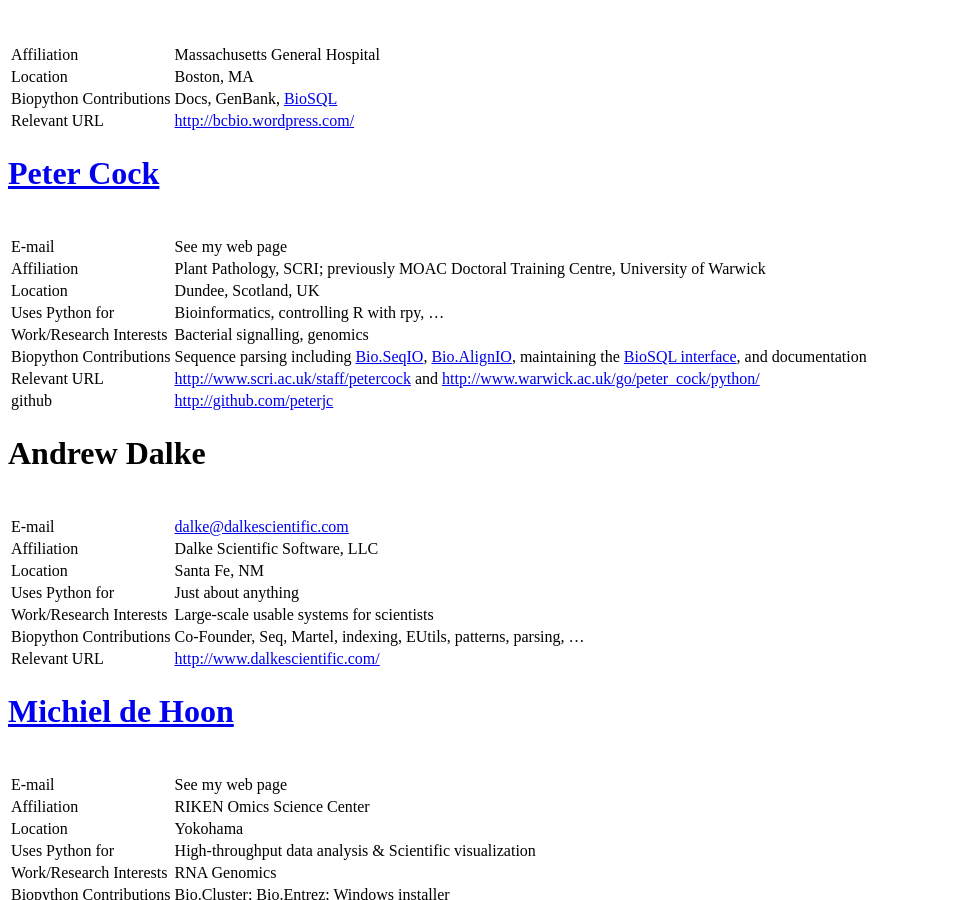
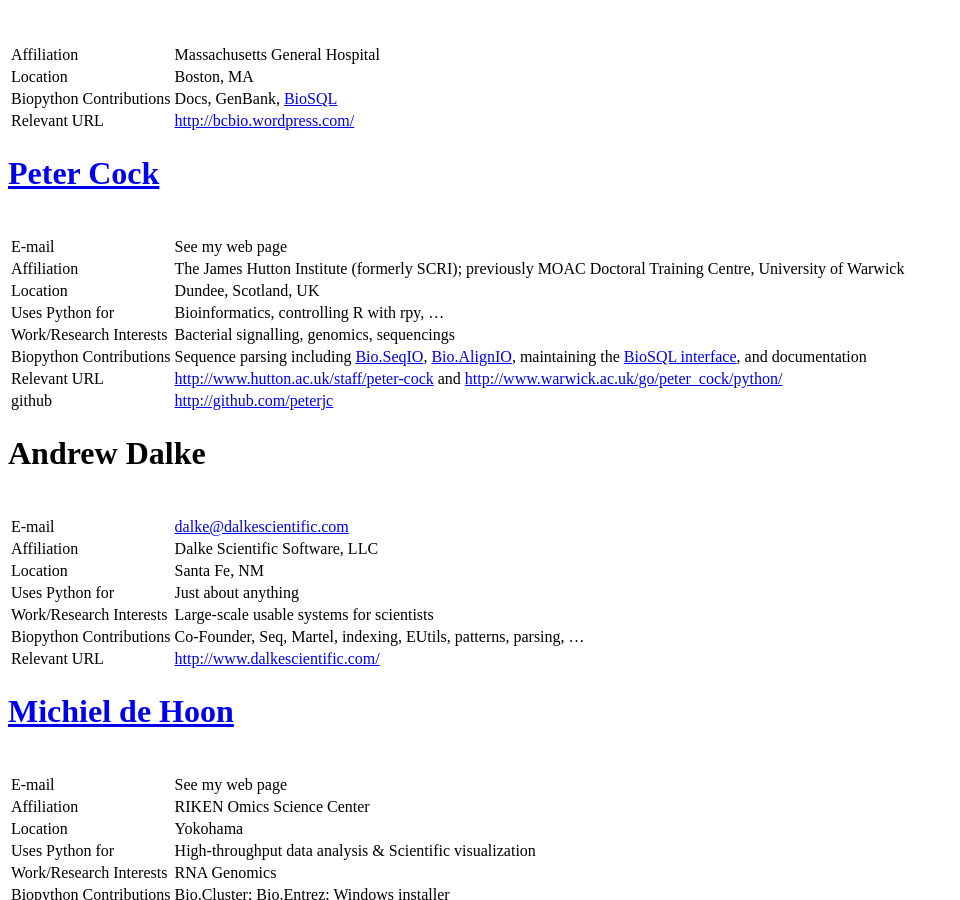
Before and after one commit to biopython/biopython.github.io, a Jekyll site: the page built from wiki/Participants.md, in a window 1280 px wide and 900 px high, scrolled down 930 px. Shown: the whole window, without its empty margins (0-960 px from the left). Built offline with Jekyll 4.4.1, drawn with Linux system fonts in a browser that asks for light colours.

Commit message:
/* Peter Cock */ SCRI -> Hutton

```diff
--- a/wiki/Participants.md
+++ b/wiki/Participants.md
@@ -64,12 +64,12 @@ Brad Chapman
 |                         |                                                                                                                                                                       |
 |-------------------------|-----------------------------------------------------------------------------------------------------------------------------------------------------------------------|
 | E-mail                  | See my web page                                                                                                                                                       |
-| Affiliation             | Plant Pathology, SCRI; previously MOAC Doctoral Training Centre, University of Warwick                                                                                |
+| Affiliation             | The James Hutton Institute (formerly SCRI); previously MOAC Doctoral Training Centre, University of Warwick                                                           |
 | Location                | Dundee, Scotland, UK                                                                                                                                                  |
 | Uses Python for         | Bioinformatics, controlling R with rpy, ...                                                                                                                           |
-| Work/Research Interests | Bacterial signalling, genomics                                                                                                                                        |
+| Work/Research Interests | Bacterial signalling, genomics, sequencings                                                                                                                           |
 | Biopython Contributions | Sequence parsing including [Bio.SeqIO](SeqIO "wikilink"), [Bio.AlignIO](AlignIO "wikilink"), maintaining the [BioSQL interface](BioSQL "wikilink"), and documentation |
-| Relevant URL            | <http://www.scri.ac.uk/staff/petercock> and <http://www.warwick.ac.uk/go/peter_cock/python/>                                                                          |
+| Relevant URL            | <http://www.hutton.ac.uk/staff/peter-cock> and <http://www.warwick.ac.uk/go/peter_cock/python/>                                                                       |
 | github                  | <http://github.com/peterjc>                                                                                                                                           |
 
 Andrew Dalke
```
Also changed, not shown: 1 other file.
